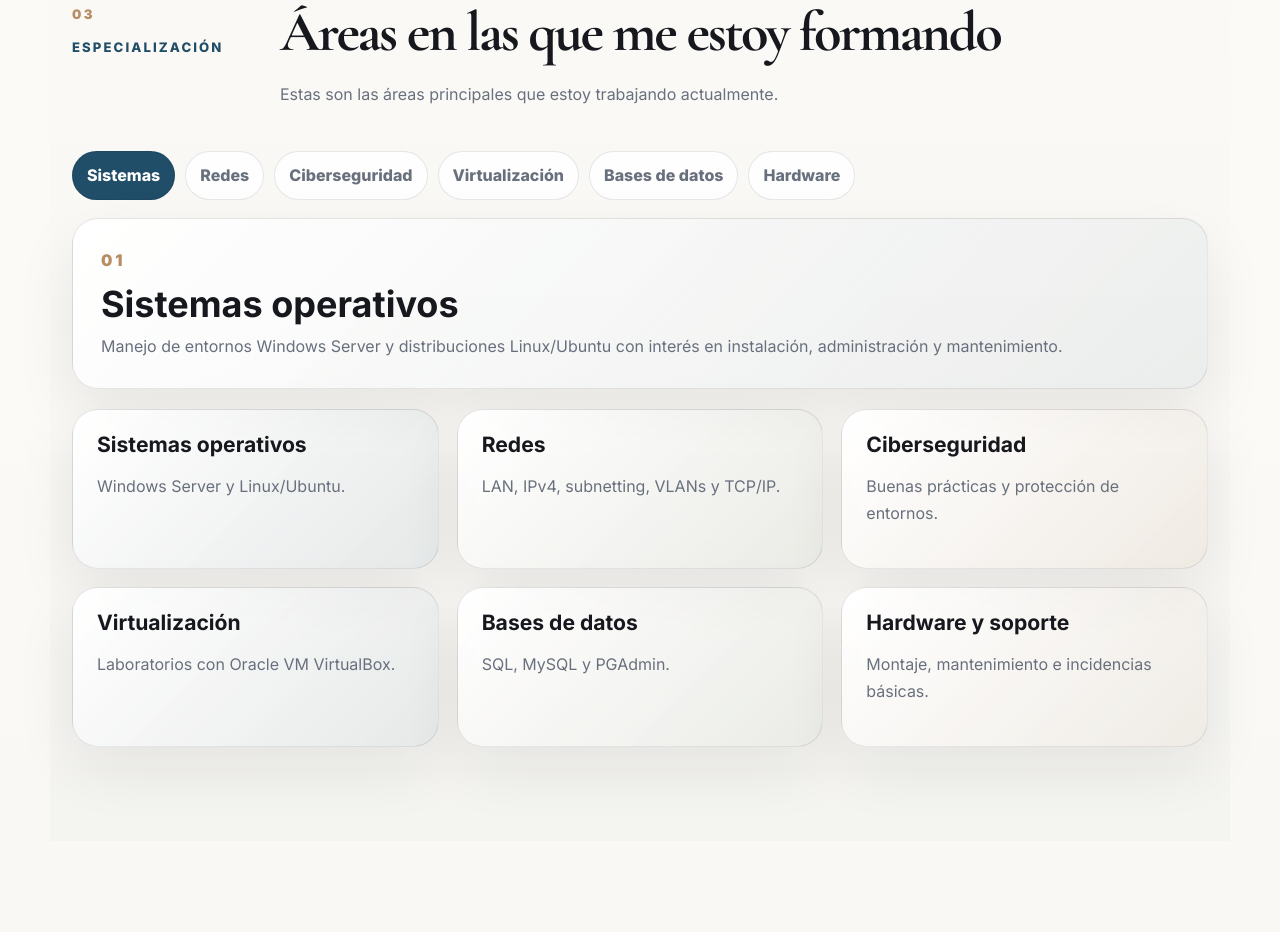
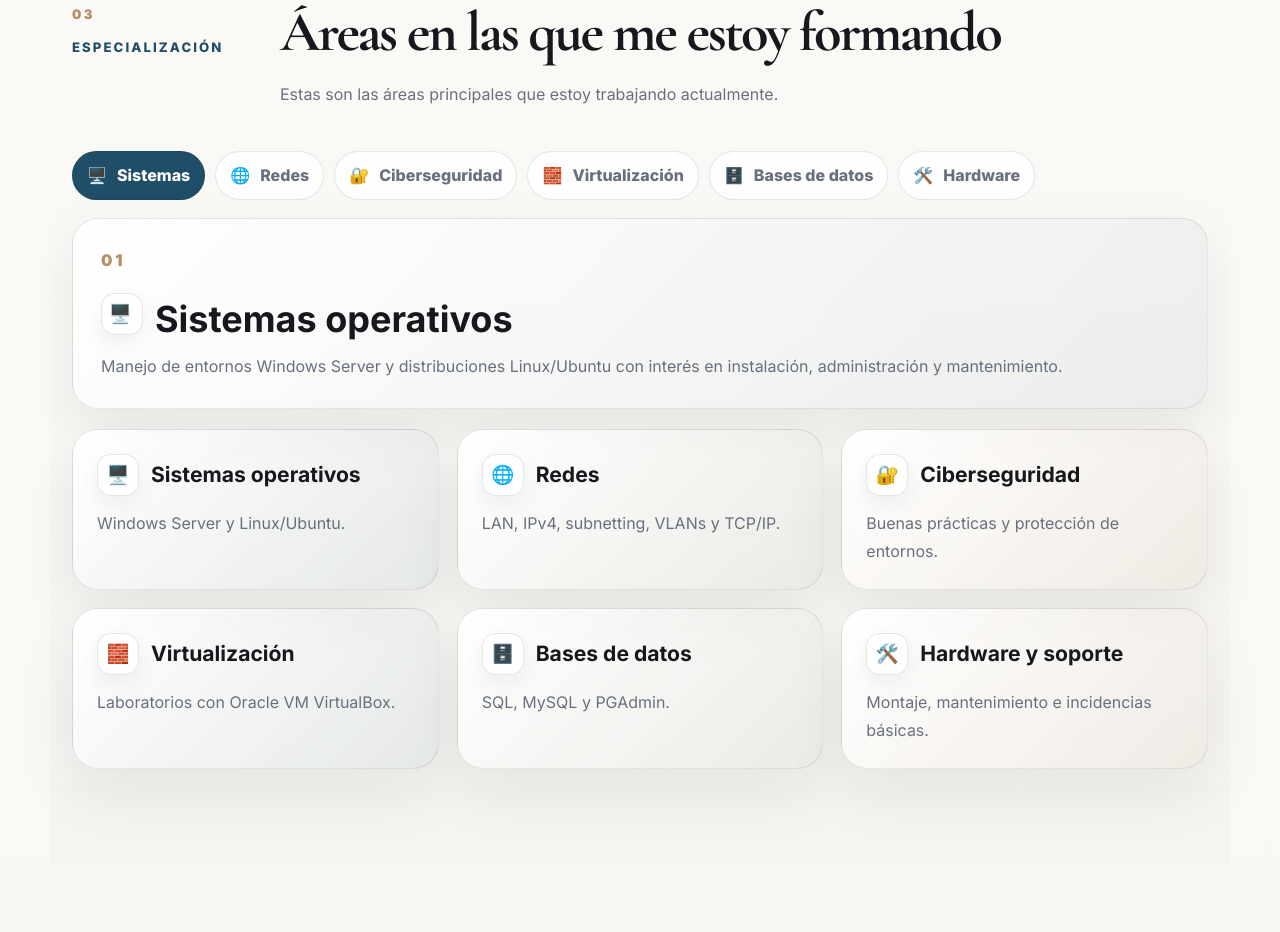
Before and after one commit to p4rry15/Porfolio-personal, a plain HTML site: page index.html in a window 1280 px wide. Shown: the part 2994-3926 px from the top of the page. Drawn offline with nearby package versions, Linux system fonts and the light colour scheme; animation ran at ten frames a second.

Commit message:
Add files via upload

```diff
--- a/index.html
+++ b/index.html
@@ -186,29 +186,29 @@
       </div>
 
       <div class="area-orbit reveal" aria-label="Áreas principales de ASIR">
-        <button class="area-chip active" type="button" data-area="sistemas">Sistemas</button>
-        <button class="area-chip" type="button" data-area="redes">Redes</button>
-        <button class="area-chip" type="button" data-area="ciberseguridad">Ciberseguridad</button>
-        <button class="area-chip" type="button" data-area="virtualizacion">Virtualización</button>
-        <button class="area-chip" type="button" data-area="bases">Bases de datos</button>
-        <button class="area-chip" type="button" data-area="hardware">Hardware</button>
+        <button class="area-chip active" type="button" data-area="sistemas"><span class="area-chip-icon">🖥️</span><span>Sistemas</span></button>
+        <button class="area-chip" type="button" data-area="redes"><span class="area-chip-icon">🌐</span><span>Redes</span></button>
+        <button class="area-chip" type="button" data-area="ciberseguridad"><span class="area-chip-icon">🔐</span><span>Ciberseguridad</span></button>
+        <button class="area-chip" type="button" data-area="virtualizacion"><span class="area-chip-icon">🧱</span><span>Virtualización</span></button>
+        <button class="area-chip" type="button" data-area="bases"><span class="area-chip-icon">🗄️</span><span>Bases de datos</span></button>
+        <button class="area-chip" type="button" data-area="hardware"><span class="area-chip-icon">🛠️</span><span>Hardware</span></button>
       </div>
 
       <div class="area-display reveal" aria-live="polite">
         <div>
           <span id="area-number">01</span>
-          <h3 id="area-title">Sistemas operativos</h3>
+          <div class="area-title-row"><span id="area-icon" class="area-display-icon" aria-hidden="true">🖥️</span><h3 id="area-title">Sistemas operativos</h3></div>
           <p id="area-text">Manejo de entornos Windows Server y distribuciones Linux/Ubuntu con interés en instalación, administración y mantenimiento.</p>
         </div>
       </div>
 
       <div class="cards-grid compact-cards">
-        <article class="info-card accent-a reveal"><h3>Sistemas operativos</h3><p>Windows Server y Linux/Ubuntu.</p></article>
-        <article class="info-card accent-b reveal"><h3>Redes</h3><p>LAN, IPv4, subnetting, VLANs y TCP/IP.</p></article>
-        <article class="info-card accent-c reveal"><h3>Ciberseguridad</h3><p>Buenas prácticas y protección de entornos.</p></article>
-        <article class="info-card accent-d reveal"><h3>Virtualización</h3><p>Laboratorios con Oracle VM VirtualBox.</p></article>
-        <article class="info-card accent-e reveal"><h3>Bases de datos</h3><p>SQL, MySQL y PGAdmin.</p></article>
-        <article class="info-card accent-f reveal"><h3>Hardware y soporte</h3><p>Montaje, mantenimiento e incidencias básicas.</p></article>
+        <article class="info-card accent-a reveal"><div class="area-card-head"><span class="area-card-icon">🖥️</span><h3>Sistemas operativos</h3></div><p>Windows Server y Linux/Ubuntu.</p></article>
+        <article class="info-card accent-b reveal"><div class="area-card-head"><span class="area-card-icon">🌐</span><h3>Redes</h3></div><p>LAN, IPv4, subnetting, VLANs y TCP/IP.</p></article>
+        <article class="info-card accent-c reveal"><div class="area-card-head"><span class="area-card-icon">🔐</span><h3>Ciberseguridad</h3></div><p>Buenas prácticas y protección de entornos.</p></article>
+        <article class="info-card accent-d reveal"><div class="area-card-head"><span class="area-card-icon">🧱</span><h3>Virtualización</h3></div><p>Laboratorios con Oracle VM VirtualBox.</p></article>
+        <article class="info-card accent-e reveal"><div class="area-card-head"><span class="area-card-icon">🗄️</span><h3>Bases de datos</h3></div><p>SQL, MySQL y PGAdmin.</p></article>
+        <article class="info-card accent-f reveal"><div class="area-card-head"><span class="area-card-icon">🛠️</span><h3>Hardware y soporte</h3></div><p>Montaje, mantenimiento e incidencias básicas.</p></article>
       </div>
     </section>
 
--- a/script.js
+++ b/script.js
@@ -119,15 +119,16 @@ aboutTabs.forEach((tab) => {
 });
 
 const areaData = {
-  sistemas: ['01', 'Sistemas operativos', 'Manejo de entornos Windows Server y distribuciones Linux/Ubuntu con interés en instalación, administración y mantenimiento.'],
-  redes: ['02', 'Redes', 'Configuración de redes locales, direccionamiento IPv4, subnetting, VLANs y fundamentos del modelo TCP/IP.'],
-  ciberseguridad: ['03', 'Ciberseguridad', 'Área que más me atrae de cara al futuro, especialmente desde la base de sistemas, redes, buenas prácticas y protección de entornos.'],
-  virtualizacion: ['04', 'Virtualización', 'Uso de Oracle VM VirtualBox para desplegar máquinas virtuales y crear laboratorios de aprendizaje y pruebas.'],
-  bases: ['05', 'Bases de datos', 'Conocimientos de SQL, MySQL y PGAdmin para trabajar consultas básicas y organización de datos.'],
-  hardware: ['06', 'Hardware y soporte', 'Montaje, mantenimiento de equipos y resolución de incidencias básicas relacionadas con hardware y funcionamiento del sistema.']
+  sistemas: ['01', '🖥️', 'Sistemas operativos', 'Manejo de entornos Windows Server y distribuciones Linux/Ubuntu con interés en instalación, administración y mantenimiento.'],
+  redes: ['02', '🌐', 'Redes', 'Configuración de redes locales, direccionamiento IPv4, subnetting, VLANs y fundamentos del modelo TCP/IP.'],
+  ciberseguridad: ['03', '🔐', 'Ciberseguridad', 'Área que más me atrae de cara al futuro, especialmente desde la base de sistemas, redes, buenas prácticas y protección de entornos.'],
+  virtualizacion: ['04', '🧱', 'Virtualización', 'Uso de Oracle VM VirtualBox para desplegar máquinas virtuales y crear laboratorios de aprendizaje y pruebas.'],
+  bases: ['05', '🗄️', 'Bases de datos', 'Conocimientos de SQL, MySQL y PGAdmin para trabajar consultas básicas y organización de datos.'],
+  hardware: ['06', '🛠️', 'Hardware y soporte', 'Montaje, mantenimiento de equipos y resolución de incidencias básicas relacionadas con hardware y funcionamiento del sistema.']
 };
 const areaChips = document.querySelectorAll('[data-area]');
 const areaNumber = document.querySelector('#area-number');
+const areaIcon = document.querySelector('#area-icon');
 const areaTitle = document.querySelector('#area-title');
 const areaText = document.querySelector('#area-text');
 areaChips.forEach((chip) => {
@@ -136,8 +137,9 @@ areaChips.forEach((chip) => {
     if (!data) return;
     areaChips.forEach((item) => item.classList.toggle('active', item === chip));
     areaNumber.textContent = data[0];
-    areaTitle.textContent = data[1];
-    areaText.textContent = data[2];
+    if (areaIcon) areaIcon.textContent = data[1];
+    areaTitle.textContent = data[2];
+    areaText.textContent = data[3];
   });
 });
 
--- a/style.css
+++ b/style.css
@@ -660,3 +660,45 @@ body.pointer-active .cursor-glow {
     border-radius: 18px;
   }
 }
+
+
+/* v15 - iconos en especialización */
+.area-chip {
+  display: inline-flex;
+  align-items: center;
+  gap: 10px;
+}
+.area-chip-icon {
+  font-size: 1rem;
+  line-height: 1;
+}
+.area-title-row,
+.area-card-head {
+  display: flex;
+  align-items: center;
+  gap: 12px;
+}
+.area-title-row {
+  margin: 8px 0 8px;
+}
+.area-display-icon,
+.area-card-icon {
+  display: inline-flex;
+  align-items: center;
+  justify-content: center;
+  width: 42px;
+  height: 42px;
+  border-radius: 14px;
+  background: rgba(255, 255, 255, 0.72);
+  border: 1px solid var(--line);
+  box-shadow: 0 8px 22px rgba(22,24,29,0.06);
+  flex-shrink: 0;
+  font-size: 1.15rem;
+}
+.area-card-head {
+  margin-bottom: 14px;
+}
+.area-card-head h3,
+.area-title-row h3 {
+  margin-bottom: 0;
+}
```
Also changed, not shown: 1 other file.
